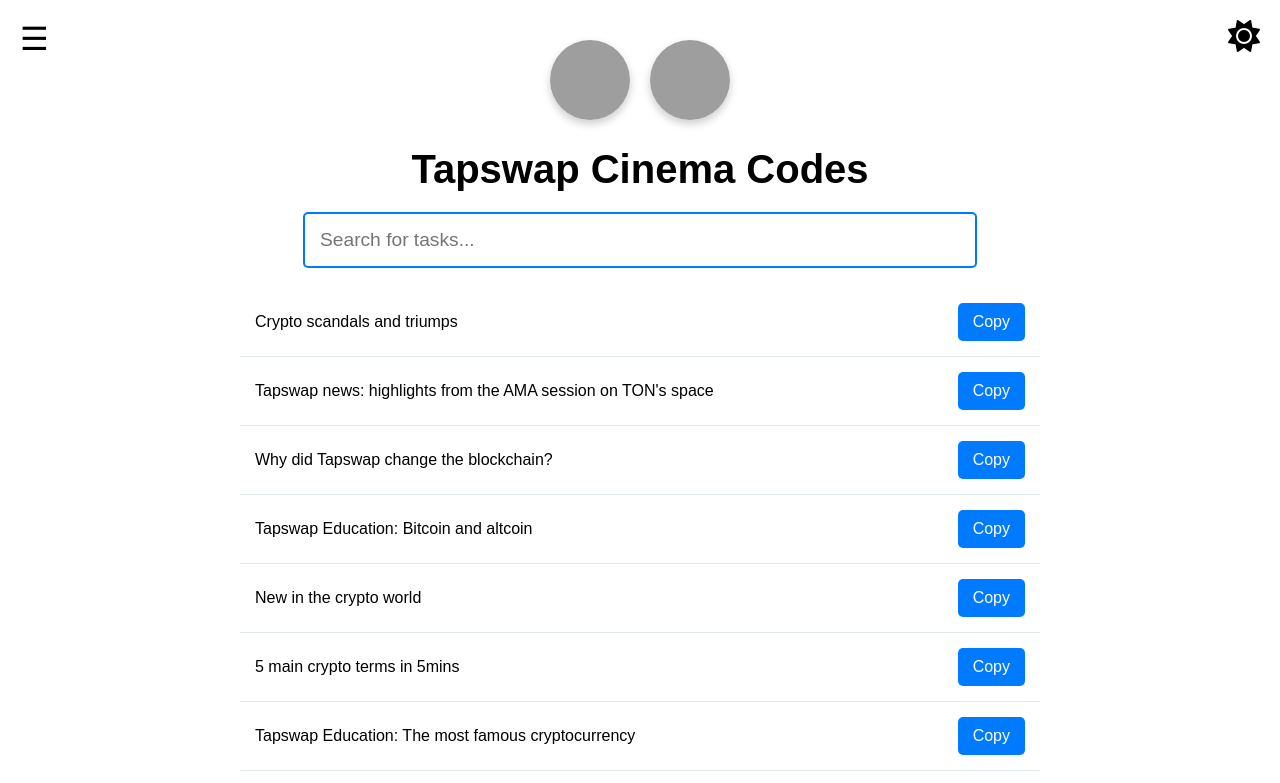
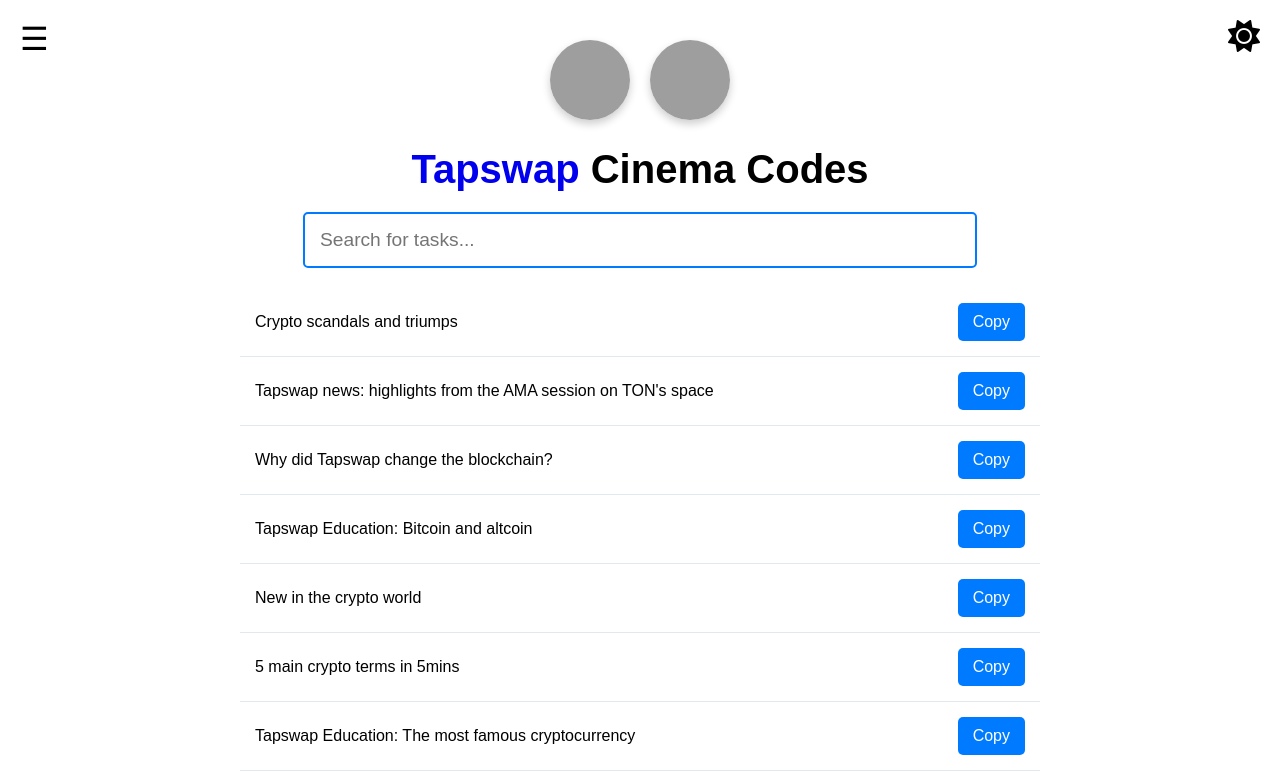
Before and after one commit to Overman1212/HahuT, a plain HTML site: page index.html in a window 1280 px wide. Shown: the top 783 px of the page. Drawn offline with Linux system fonts and the light colour scheme; grey boxes are pictures that could not be loaded.

Commit message:
Update index.html

```diff
--- a/index.html
+++ b/index.html
@@ -239,7 +239,7 @@
         <img src="https://encrypted-tbn0.gstatic.com/images?q=tbn:ANd9GcRnyTH33Ds8Z_vpe2LOZEdwXVCYtYl86sVgeA&s" alt="Image 2" style="width: 100%; height: 100%; object-fit: cover;">
     </div>
 </div>
-        <h1>Tapswap Cinema Codes</h1>
+        <h1><a href="https://t.me/tapswap_bot?startapp" style="text-decoration: none;">Tapswap</a> Cinema Codes</h1>
         <i class="fas fa-sun mood-toggle" id="moodToggle" title="Switch to High Mode"></i>
         <input type="text" id="search" placeholder="Search for tasks..." onkeyup="searchTasks()">
         <div id="task-list"></div>
```
